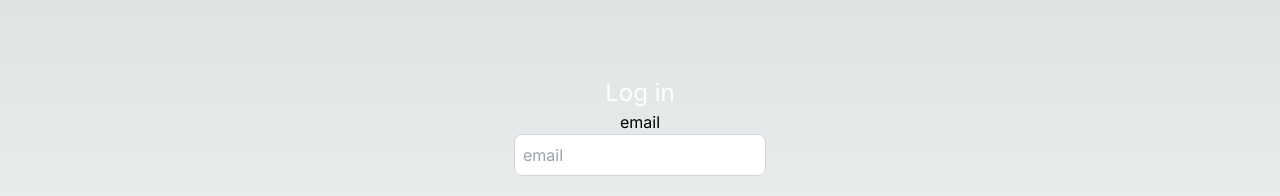
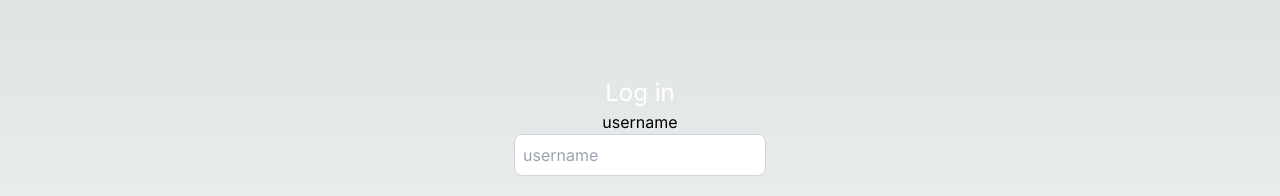
Before and after one commit to SDAR30/AuthGuardian, a Next.js app: page /login in a window 1280 px wide. Shown: the part 184-380 px from the top of the page. Built offline with nearby package versions, Linux system fonts and the light colour scheme.

Commit message:
switched from email to username for login

```diff
--- a/src/app/api/users/login/route.ts
+++ b/src/app/api/users/login/route.ts
@@ -8,10 +8,10 @@ connect()
 export async function POST(request: NextRequest) {
     try {
         const reqBody = await request.json();
-        const { email, password } = reqBody;
+        const { username, password } = reqBody;
         console.log(reqBody)
 
-        const user = await User.findOne({ email });
+        const user = await User.findOne({ username });
 
         if (!user) {
             return NextResponse.json({ error: "USERR don't exist" }, { status: 400 });
@@ -30,7 +30,7 @@ export async function POST(request: NextRequest) {
         // cookie is like a hand stamp at an amusement park, storing information persistently,
         // even between visits, and can have added security features like being invisible to others (HTTP-only)
 
-        const tokenData = { id: user._id, username: user.username, email: user.email }
+        const tokenData = { id: user._id, username: user.username, username: user.username }
         const token = await jwt.sign(tokenData, process.env.TOKEN_SECRET!, { expiresIn: "1d" });
 
         //JSON response obj created that is sent to client to inform of succesful login
--- a/src/app/login/page.tsx
+++ b/src/app/login/page.tsx
@@ -7,7 +7,7 @@ import { toast } from "react-hot-toast";
 
 export default function loginPage() {
     const router = useRouter();
-    const [user, setUser] = React.useState({ email: "", password: "" })
+    const [user, setUser] = React.useState({ username: "", password: "" })
     const [buttonDisabled, setButtonDisabled] = useState(true)
     const [loading, setLoading] = useState(false);
 
@@ -31,7 +31,7 @@ export default function loginPage() {
     }
 
     useEffect(() => {
-        if (user.email.length > 0 && user.password.length > 0) {
+        if (user.username.length > 0 && user.password.length > 0) {
             setButtonDisabled(false);
         } else {
             setButtonDisabled(true)
@@ -44,14 +44,14 @@ export default function loginPage() {
             <h1 className="text-center text-white text-2xl">{loading ? "Processing" : "Log in"}</h1>
             <hr />
 
-            <label htmlFor="email">email</label>
+            <label htmlFor="username">username</label>
             <input
                 className="p-2 border border-gray-300 rounded-lg mb-4 focus:outline-none focus:border-gray-600 text-black"
-                id="email"
+                id="username"
                 type="text"
-                value={user.email}
-                onChange={(e) => setUser({ ...user, email: e.target.value })}
-                placeholder="email"
+                value={user.username}
+                onChange={(e) => setUser({ ...user, username: e.target.value })}
+                placeholder="username"
             />
 
             <label htmlFor="password">password</label>
```
